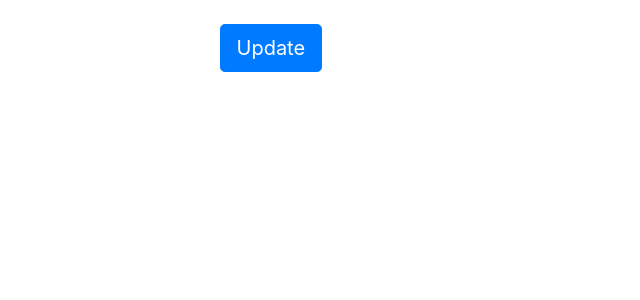
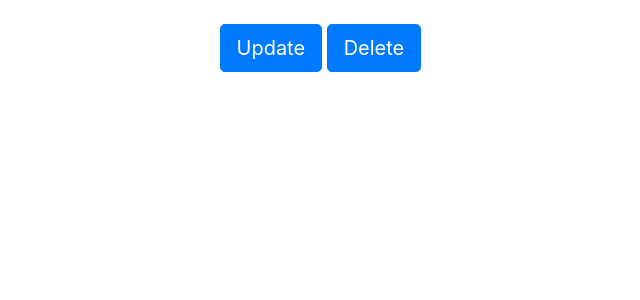
Before and after one commit to masb3/todoshka, a Django app: page /l/1/u/ in a window 1280 px wide. Shown: the part 56-356 px from the top of the page, without its empty margins (215-855 px from the left). Run offline with Django 3.2, Linux system fonts and the light colour scheme; the visitor is signed in with stand-in values (Sample User, id 1); data comes from the database, SQL or seed files in the repository; data that the repository does not hold is empty; some libraries are stand-ins or nearby versions.

Commit message:
added list update/delete and task delete

```diff
--- a/todoshka/doit/templates/doit/list_update.html
+++ b/todoshka/doit/templates/doit/list_task_update_delete.html
@@ -12,6 +12,7 @@
                     {% csrf_token %}
                     {% include 'doit/includes/form.html' %}
                     <button type="submit" class="btn btn-primary btn-lg">Update</button>
+                    <button type="submit" name="delete" value="true" class="btn btn-primary btn-lg">Delete</button>
                 </form>
             </div>
         </div>
--- a/todoshka/doit/templates/doit/task.html
+++ b/todoshka/doit/templates/doit/task.html
@@ -12,7 +12,9 @@
       <small>{{ task.to_list.pub_date|naturaltime }}</small> <!-- display list pub date !-->
     </div>
       <small>{{ task.pub_date|naturaltime }}</small> <!-- display task pub date !-->
+      <a href="{% url 'doit:task_update' task.id %}" class="text-body">  <!-- link to task update !-->
       <p class="mb-2 text-break">{{ task }}</p> <!-- display task name !-->
+      </a>
     <small>UPDATE</small>
   </div>
 </div>
--- a/todoshka/doit/urls.py
+++ b/todoshka/doit/urls.py
@@ -9,6 +9,7 @@ urlpatterns = [
     path('l/<int:list_id>/', views.list, name='list'),
     path('l/<int:list_id>/u/', views.list_update, name='list_update'),
     path('t/<int:task_id>/', views.task, name='task'),
+    path('t/<int:task_id>/u', views.task_update, name='task_update'),
     path('newlist/', views.new_list, name='newlist'),
     path('newtask/', views.new_task, name='newtask'),
 ]
--- a/todoshka/doit/views.py
+++ b/todoshka/doit/views.py
@@ -37,22 +37,25 @@ def list_update(request, list_id):
         _list = List.objects.select_related().filter(user=request.user).get(id=list_id)
 
         if request.method == 'POST':
-            form = ListUpdateForm(data=request.POST, list_name=_list.list_name)
-            if form.is_valid():
-                _list.list_name = request.POST['list_name']
-                _list.save(update_fields=["list_name"])
+            if 'true' == request.POST.get('delete'):
+                _list.delete()
                 return redirect('doit:index')
+            else:  # update
+                form = ListUpdateForm(data=request.POST, list_name=_list.list_name)
+                if form.is_valid():
+                    _list.list_name = request.POST['list_name']
+                    _list.save(update_fields=["list_name"])
+                    return redirect('doit:index')
         else:
             form = ListUpdateForm(list_name=_list.list_name)
 
     except List.DoesNotExist:
         form = None
 
-    return render(request, 'doit/list_update.html', {'form': form})
+    return render(request, 'doit/list_task_update_delete.html', {'form': form})
 
 
-@login_required
-def task(request, task_id):
+def get_task_util(request, task_id):
     lists = List.objects.select_related().filter(user=request.user)
     is_task_id_valid = False
     for _list in lists:
@@ -69,7 +72,29 @@ def task(request, task_id):
     else:
         task = None
 
+    return task
+
+
+@login_required
+def task(request, task_id):
+    task = get_task_util(request, task_id)
+
     return render(request, 'doit/task.html', {'task': task})
+
+
+@login_required
+def task_update(request, task_id):
+    task = get_task_util(request, task_id)
+
+    if task:
+        if request.method == 'POST':
+            if 'true' == request.POST.get('delete'):
+                task.delete()
+                return redirect('doit:index')
+        else:
+            pass
+
+    return render(request, 'doit/list_task_update_delete.html', {'task': task})
 
 
 @login_required
```
